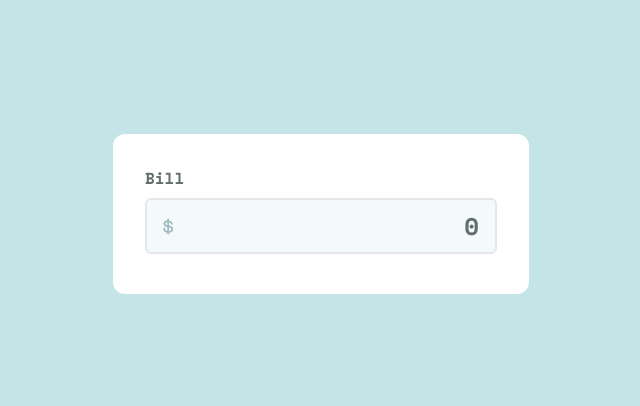
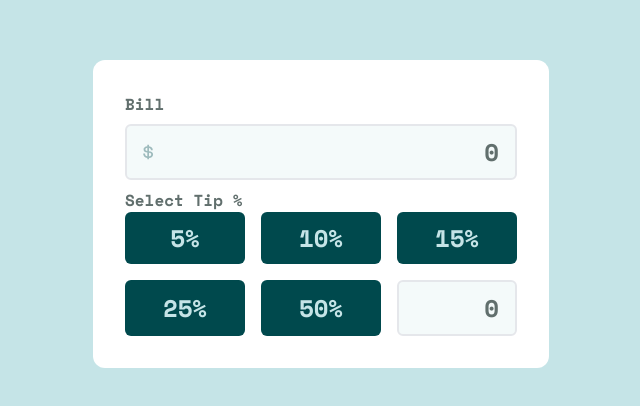
Before and after one commit to MardonZarifjonov/tip-calculator-app, a React (Vite) app: page / in a window 1280 px wide. Shown: the part 186-592 px from the top of the page, without its empty margins (319-959 px from the left). Built offline with nearby package versions, Linux system fonts and the light colour scheme.

Commit message:
create tips card component

```diff
--- a/src/App.tsx
+++ b/src/App.tsx
@@ -1,4 +1,4 @@
-import Card from 'components/card';
+import Card, { CardTip } from 'components/card';
 import Input from 'components/input';
 import LabelText from 'components/label-text';
 import DollarIcon from 'assets/images/icon-dollar.svg';
@@ -8,7 +8,19 @@ export default function App() {
     <main className='w-screen h-screen grid place-items-center'>
       <Card>
         <LabelText>Bill</LabelText>
-        <Input icon={<img src={DollarIcon} alt='dollar icon' />} />
+        <Input
+          icon={<img src={DollarIcon} alt='dollar icon' />}
+          wrapperClassName='my-2'
+        />
+        <LabelText>Select Tip &#37;</LabelText>
+        <div className='grid grid-cols-tips gap-4'>
+          <CardTip percent={5} />
+          <CardTip percent={10} />
+          <CardTip percent={15} />
+          <CardTip percent={25} />
+          <CardTip percent={50} />
+          <Input wrapperClassName='my-0' hideErrorText />
+        </div>
       </Card>
     </main>
   );
--- /dev/null
+++ b/src/components/card/card.tip.tsx
@@ -0,0 +1,23 @@
+import classNames from 'classnames';
+
+export type CardTipProps = {
+  percent: number;
+};
+
+export function CardTip({ percent }: CardTipProps) {
+  const cardTipClassNames = classNames(
+    'rounded-md',
+    'bg-dark-cyan-1',
+    'text-light-cyan-1',
+    'grid',
+    'place-items-center',
+    'py-2',
+    'max-w-tip',
+    'cursor-pointer',
+    'transition',
+    'hover:bg-primary-color',
+    'hover:text-dark-cyan-1'
+  );
+
+  return <div className={cardTipClassNames}>{percent}&#37;</div>;
+}
--- a/src/components/card/index.ts
+++ b/src/components/card/index.ts
@@ -1,4 +1,6 @@
 import { Card, CardProps } from './card';
+import { CardTip } from './card.tip';
 
 export type { CardProps };
+export { CardTip };
 export default Card;
--- a/src/components/input/input.tsx
+++ b/src/components/input/input.tsx
@@ -11,6 +11,7 @@ export type InputProps = Omit<
   icon?: ReactNode;
   wrapperClassName?: string;
   onChange?: (value: number) => void;
+  hideErrorText?: boolean;
 };
 
 export function Input({
@@ -20,6 +21,7 @@ export function Input({
   value,
   onChange,
   onBlur,
+  hideErrorText,
   ...props
 }: InputProps) {
   const [number, setNumber] = useState(Number(value) || 0);
@@ -34,7 +36,6 @@ export function Input({
     'rounded-md',
     'px-4',
     'py-2',
-    'my-2',
     'border-2',
     'transition',
     'relative',
@@ -48,7 +49,7 @@ export function Input({
   const inputClassNames = classNames(
     'bg-light-cyan-2',
     'text-md',
-
+    'w-full',
     { 'text-dark-cyan-1': number > 0, 'text-label-color': number === 0 },
     'outline-0',
     className
@@ -82,8 +83,8 @@ export function Input({
 
   return (
     <div className={inputWrapperClassNames}>
-      <span>{icon}</span>
-      {error && (
+      {icon && <span>{icon}</span>}
+      {error && !hideErrorText && (
         <p className='absolute text-base text-error-color top-[-34px] right-0'>
           Can&apos;t be zero
         </p>
--- a/tailwind.config.js
+++ b/tailwind.config.js
@@ -8,15 +8,22 @@ export default {
         'screen-lg': '1440px',
       },
       colors: {
-        'primary-color': 'hsl(172, 67%, 45%)',
+        'primary-color': 'hsl(173, 62%, 76%)',
         'dark-cyan-1': 'hsl(183, 100%, 15%)',
         'dark-cyan-2': 'hsl(186, 14%, 43%)',
+        'dark-cyan-3': 'hsl(184, 14%, 56%)',
         'light-cyan-1': 'hsl(185, 41%, 84%)',
         'light-cyan-2': 'hsl(189, 41%, 97%)',
         'label-color': '#616F6D',
         'error-color': '#FB7272',
         white: 'hsl(0, 0%, 100%)',
       },
+      maxWidth: {
+        tip: '120px',
+      },
+      gridTemplateColumns: {
+        tips: 'repeat(3, minmax(0, 120px))',
+      },
     },
   },
   plugins: [],
```
